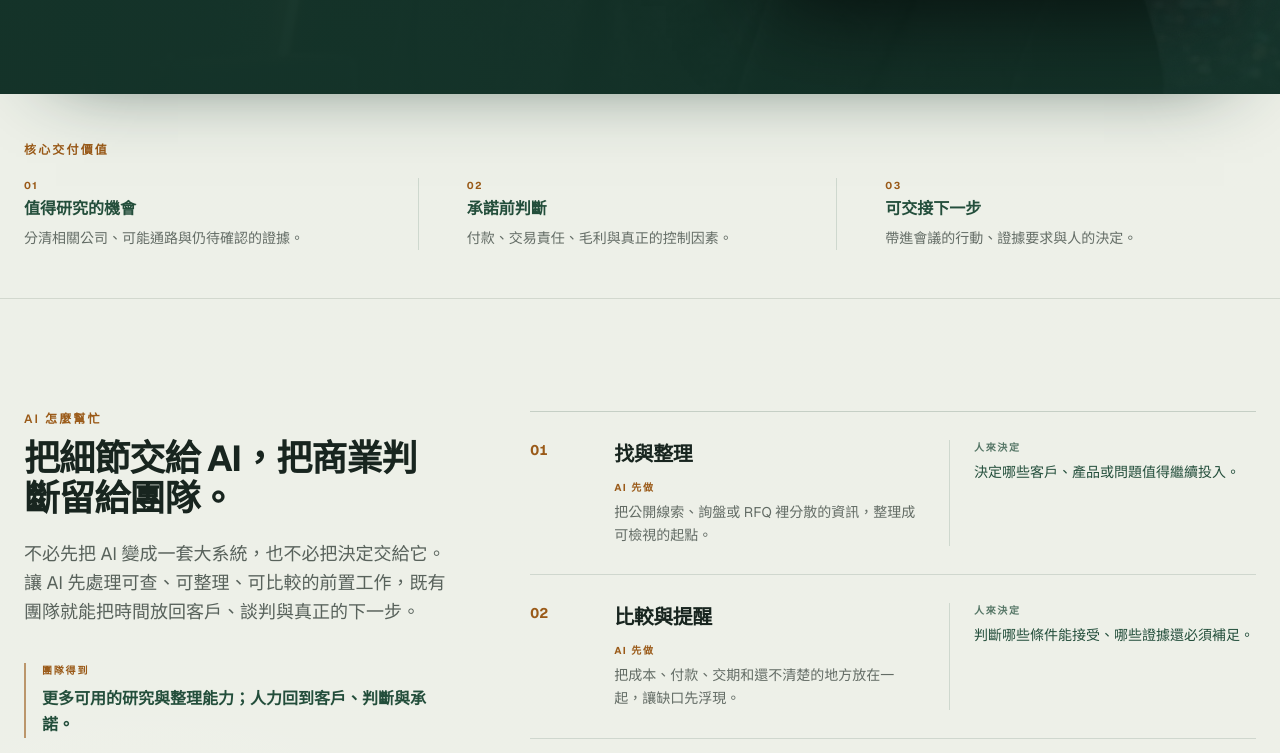
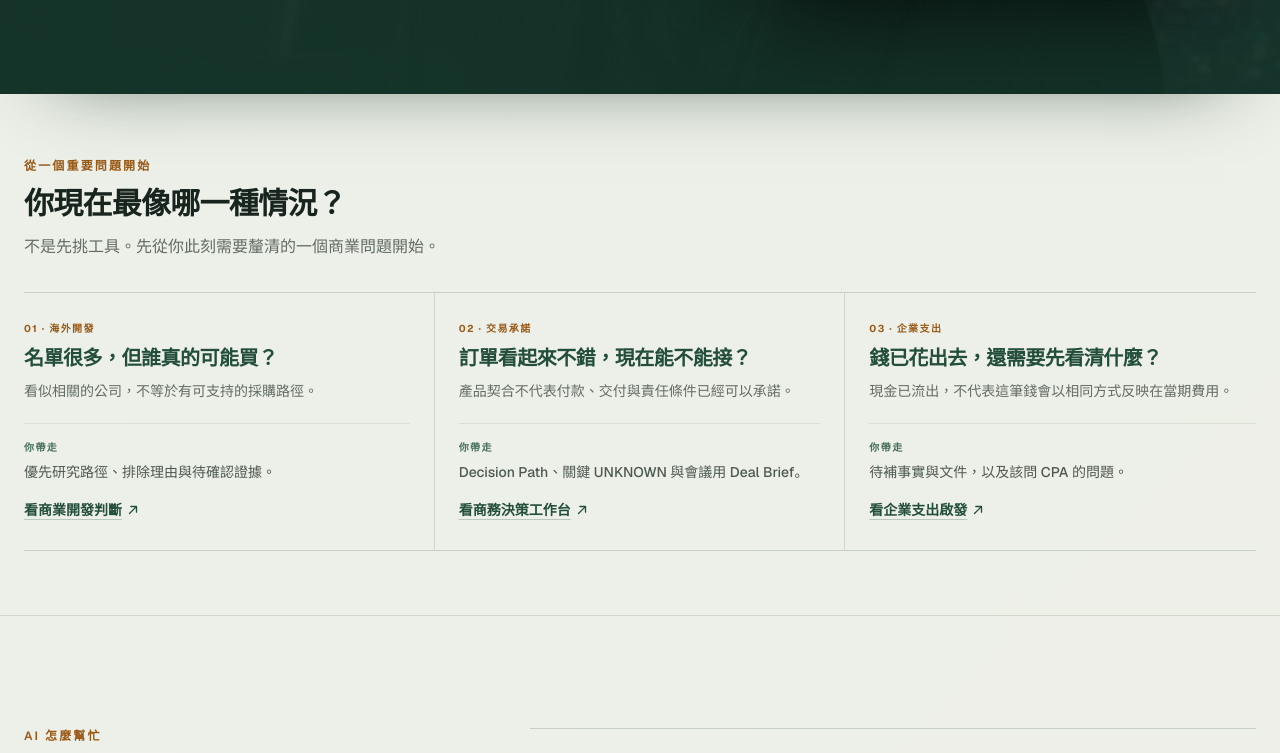
Before and after one commit to apchen1978/pauls-tradecraft, a React (Vite) app: page / in a window 1280 px wide. Shown: the part 707-1460 px from the top of the page. Built offline with nearby package versions, Linux system fonts and the light colour scheme.

Commit message:
feat(home): surface commercial decision entry points

```diff
--- a/src/components/HeroOutcomes.jsx
+++ b/src/components/HeroOutcomes.jsx
@@ -1,3 +1,4 @@
+import { ArrowUpRight } from "@phosphor-icons/react";
 import { useLang } from "../i18n.jsx";
 
 export default function HeroOutcomes() {
@@ -5,15 +6,31 @@ export default function HeroOutcomes() {
 
   return (
     <section id="hero-outcomes" aria-labelledby="hero-outcomes-heading" className="border-b border-line bg-paper/50">
-      <div className="mx-auto max-w-7xl px-4 py-10 md:px-6 md:py-12">
+      <div className="mx-auto max-w-7xl px-4 py-12 md:px-6 md:py-16">
         <p id="hero-outcomes-heading" className="eyebrow">{t.hero.youGet}</p>
-        <div className="mt-5 grid gap-6 md:grid-cols-3 md:divide-x md:divide-forest/15">
+        <div className="mt-3 max-w-2xl">
+          <h2 className="text-2xl font-bold tracking-tight text-ink md:text-3xl">{t.hero.outcomesHeadline}</h2>
+          <p className="mt-3 text-sm leading-relaxed text-ink/65 md:text-base">{t.hero.outcomesIntro}</p>
+        </div>
+        <div className="mt-8 grid border-y border-forest/20 md:grid-cols-3 md:divide-x md:divide-forest/15">
           {t.hero.outcomes.map((outcome, index) => (
-            <div key={outcome.title} className={index === 0 ? "md:pr-6" : index === t.hero.outcomes.length - 1 ? "md:pl-6" : "md:px-6"}>
-              <p className="text-[10px] font-bold tracking-[0.14em] text-amber">{String(index + 1).padStart(2, "0")}</p>
-              <p className="mt-1 text-sm font-semibold text-forest md:text-base">{outcome.title}</p>
-              <p className="mt-1.5 text-sm leading-relaxed text-ink/65">{outcome.body}</p>
-            </div>
+            <a
+              key={outcome.title}
+              href={outcome.href}
+              className={`group block py-6 transition-colors hover:bg-bone/70 focus-visible:outline focus-visible:outline-2 focus-visible:outline-offset-4 focus-visible:outline-amber md:py-7 ${index === 0 ? "md:pr-6" : index === t.hero.outcomes.length - 1 ? "md:pl-6" : "md:px-6"}`}
+            >
+              <p className="text-[10px] font-bold tracking-[0.14em] text-amber">{String(index + 1).padStart(2, "0")} · {outcome.label}</p>
+              <h3 className="mt-2 text-lg font-bold tracking-tight text-forest transition-colors group-hover:text-amber md:text-xl">{outcome.title}</h3>
+              <p className="mt-2 text-sm leading-relaxed text-ink/65">{outcome.body}</p>
+              <div className="mt-5 border-t border-forest/10 pt-4">
+                <p className="text-[10px] font-bold tracking-[0.14em] text-moss">{t.hero.outcomesTakeaway}</p>
+                <p className="mt-1.5 text-sm font-medium leading-relaxed text-ink/75">{outcome.takeaway}</p>
+                <span className="mt-4 inline-flex items-center gap-1 text-sm font-semibold text-forest underline decoration-forest/25 underline-offset-4 transition-colors group-hover:text-amber">
+                  {outcome.linkLabel}
+                  <ArrowUpRight size={14} weight="bold" aria-hidden="true" />
+                </span>
+              </div>
+            </a>
           ))}
         </div>
       </div>
--- a/src/i18n.jsx
+++ b/src/i18n.jsx
@@ -17,11 +17,35 @@ const dict = {
       headlineDesktopB: "變成",
       headlineHighlight: "可執行的下一步。",
       sub: "我用 15 年國際業務經驗與會計視角，看買方、毛利、付款、交付與企業支出；再讓 AI 擴大研究與執行，把判斷變成團隊可採取的下一步。",
-      youGet: "核心交付價值",
+      youGet: "從一個重要問題開始",
+      outcomesHeadline: "你現在最像哪一種情況？",
+      outcomesIntro: "不是先挑工具。先從你此刻需要釐清的一個商業問題開始。",
+      outcomesTakeaway: "你帶走",
       outcomes: [
-        { title: "值得研究的機會", body: "分清相關公司、可能通路與仍待確認的證據。" },
-        { title: "承諾前判斷", body: "付款、交易責任、毛利與真正的控制因素。" },
-        { title: "可交接下一步", body: "帶進會議的行動、證據要求與人的決定。" },
+        {
+          label: "海外開發",
+          title: "名單很多，但誰真的可能買？",
+          body: "看似相關的公司，不等於有可支持的採購路徑。",
+          takeaway: "優先研究路徑、排除理由與待確認證據。",
+          linkLabel: "看商業開發判斷",
+          href: "#global-business-development",
+        },
+        {
+          label: "交易承諾",
+          title: "訂單看起來不錯，現在能不能接？",
+          body: "產品契合不代表付款、交付與責任條件已經可以承諾。",
+          takeaway: "Decision Path、關鍵 UNKNOWN 與會議用 Deal Brief。",
+          linkLabel: "看商務決策工作台",
+          href: "#commercial-decision-desk",
+        },
+        {
+          label: "企業支出",
+          title: "錢已花出去，還需要先看清什麼？",
+          body: "現金已流出，不代表這筆錢會以相同方式反映在當期費用。",
+          takeaway: "待補事實與文件，以及該問 CPA 的問題。",
+          linkLabel: "看企業支出啟發",
+          href: "#business-spending-insight",
+        },
       ],
       ctaPrimary: "Explore Solutions",
       ctaSecondary: "See How I Work",
@@ -421,11 +445,35 @@ const dict = {
       headlineDesktopB: "into",
       headlineHighlight: "an executable next step.",
       sub: "I use 15 years of international sales leadership and an accounting lens to read buyers, margin, payment, delivery, and business spending—then use AI to extend research and execution into a next step the team can act on.",
-      youGet: "You can take away",
+      youGet: "START WITH ONE IMPORTANT QUESTION",
+      outcomesHeadline: "Which situation feels most familiar right now?",
+      outcomesIntro: "Do not start with a tool. Start with the commercial question that needs clarity now.",
+      outcomesTakeaway: "YOU TAKE AWAY",
       outcomes: [
-        { title: "Opportunities worth investigating", body: "Relevant companies, plausible channels, and evidence still to confirm." },
-        { title: "A pre-commitment view", body: "Payment, trade responsibility, margin, and real controls." },
-        { title: "A handoff-ready next step", body: "Meeting actions, evidence requirements, and human decision." },
+        {
+          label: "OVERSEAS DEVELOPMENT",
+          title: "A long list—but who could actually buy?",
+          body: "A relevant company is not necessarily one with a plausible acquisition path.",
+          takeaway: "Priority research paths, reasons to exclude, and evidence still to confirm.",
+          linkLabel: "See business-development judgment",
+          href: "#global-business-development",
+        },
+        {
+          label: "COMMITMENT DECISION",
+          title: "The order looks good—but can you commit?",
+          body: "Product fit alone does not settle payment, delivery, or responsibility.",
+          takeaway: "A Decision Path, key UNKNOWNs, and a Deal Brief for the meeting.",
+          linkLabel: "See the decision desk",
+          href: "#commercial-decision-desk",
+        },
+        {
+          label: "BUSINESS SPENDING",
+          title: "The money is spent—what still needs to be understood?",
+          body: "Cash leaving the business does not mean it affects the current period in the same way.",
+          takeaway: "Facts and documents to prepare—and a useful CPA question.",
+          linkLabel: "See spending insight",
+          href: "#business-spending-insight",
+        },
       ],
       ctaPrimary: "See how I can help",
       ctaSecondary: "See how I consult",
```
